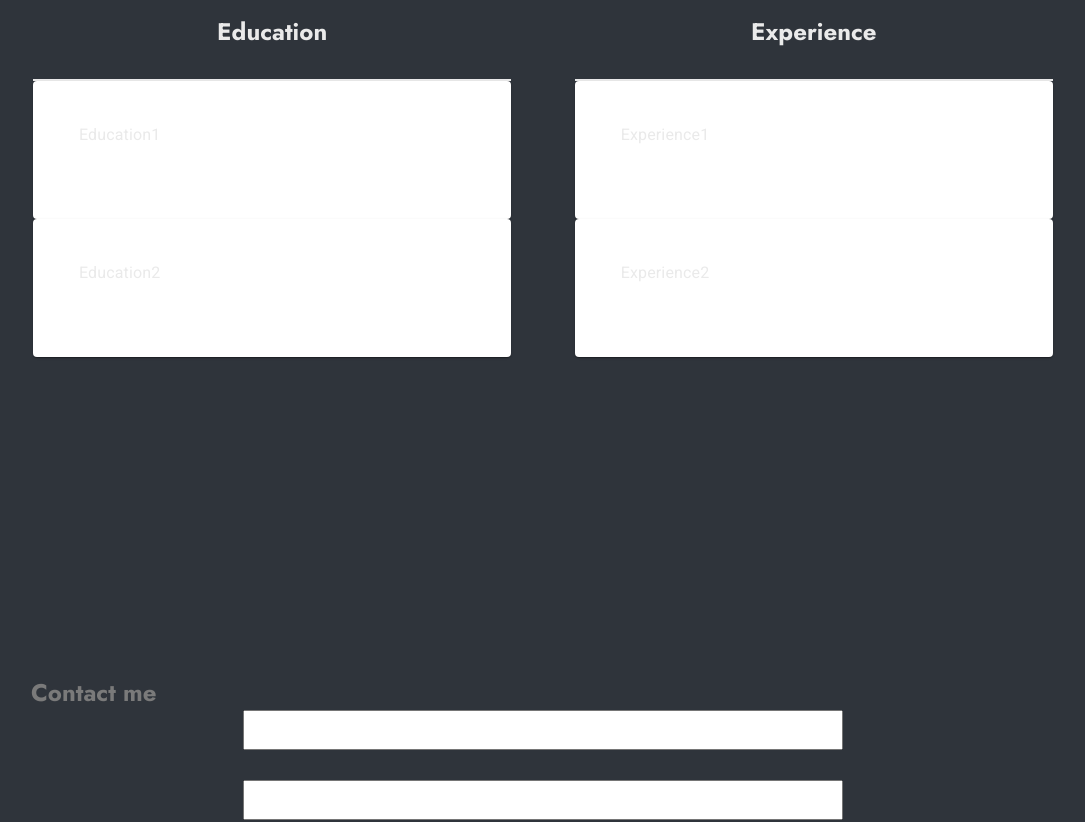
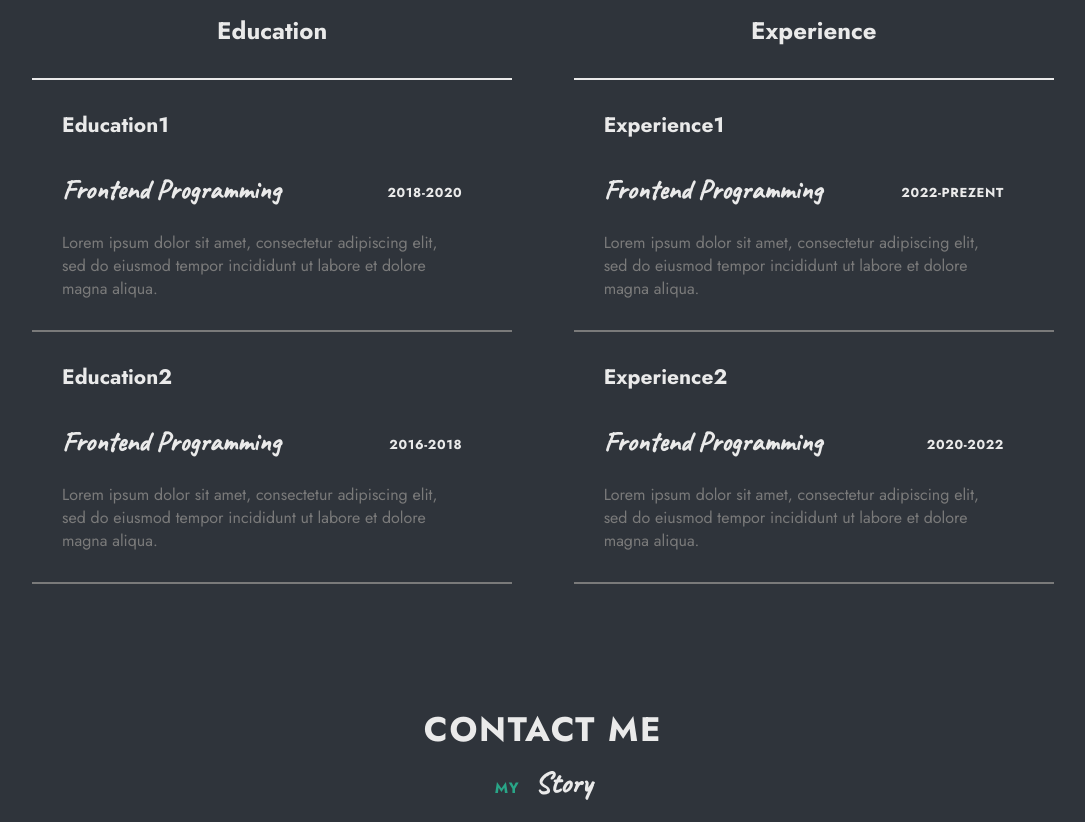
Before and after one commit to kudlatskaya/portfolio, a React (Create React App) app: page / in a window 1280 px wide. Shown: the part 3520-4342 px from the top of the page, without its empty margins (97-1182 px from the left). Built offline with nearby package versions, Linux system fonts and the light colour scheme.

Commit message:
resume styled

```diff
--- a/src/contacts/Contacts.tsx
+++ b/src/contacts/Contacts.tsx
@@ -1,11 +1,13 @@
 import s from './Contacts.module.scss'
 import c from '../common/styles/styles.module.scss'
+import Subtitle from "../components/subtitle/Subtitle";
 
 const Contacts = () => {
     return (
         <div className={s.contactsBlock}>
             <div className={c.container}>
-                <h2 className={c.title}>Contact me</h2>
+                <h2 className={c.sectionTitle}>Contact me</h2>
+                <Subtitle text={'MY '} primaryText={'Story'}/>
                 <div className={s.contactForm}>
                     <form  action="">
                         <input type="text"/>
--- a/src/resume/Resume.module.scss
+++ b/src/resume/Resume.module.scss
@@ -4,24 +4,22 @@
 .resumeBlock {
   min-height: 100vh;
   background: $bgColor;
-    color: $bgColor;
 }
 
 .resume {
   border: 1px solid $bgColor;
   display: flex;
   align-content: space-between;
+  align-items: flex-start;
 
-    @media (max-width : 860px) {
+  @media (max-width: 860px) {
     flex-wrap: wrap;
   }
 }
 
 .column {
   width: 47%;
-    border: 1px solid;
-
-    @media (max-width : 860px) {
+  @media (max-width: 860px) {
     width: 100%;
   }
 }
--- a/src/resume/Resume.tsx
+++ b/src/resume/Resume.tsx
@@ -1,7 +1,7 @@
 import s from './Resume.module.scss';
 import c from '../common/styles/styles.module.scss';
 import Subtitle from "../components/subtitle/Subtitle";
-import SimpleAccordion from "./place/SimpleAccordion";
+import Place from "./place/Place";
 
 const Resume = () => {
     let lorem = 'Lorem ipsum dolor sit amet, consectetur adipiscing elit, sed do eiusmod tempor incididunt ut labore et dolore magna aliqua.'
@@ -14,13 +14,13 @@ const Resume = () => {
                 <div className={`${s.resume} ${c.contentSpaceBetween}`}>
                     <div className={s.column}>
                         <h3 className={s.subTitle}>Education</h3>
-                        <SimpleAccordion company={'Education1'} position={'Frontend Programming'} years={'2018-2020'} description={lorem}/>
-                        <SimpleAccordion company={'Education2'} position={'Frontend Programming'} years={'2016-2018'} description={lorem}/>
+                        <Place name={'Education1'} position={'Frontend Programming'} years={'2018-2020'} description={lorem}/>
+                        <Place name={'Education2'} position={'Frontend Programming'} years={'2016-2018'} description={lorem}/>
                     </div>
                     <div className={s.column}>
                         <h3 className={s.subTitle}>Experience</h3>
-                        <SimpleAccordion company={'Experience1'} position={'Frontend Programming'} years={'2022-PREZENT'} description={lorem}/>
-                        <SimpleAccordion company={'Experience2'} position={'Frontend Programming'} years={'2020-2022'} description={lorem}/>
+                        <Place name={'Experience1'} position={'Frontend Programming'} years={'2022-PREZENT'} description={lorem}/>
+                        <Place name={'Experience2'} position={'Frontend Programming'} years={'2020-2022'} description={lorem}/>
                     </div>
                 </div>
             </div>
--- /dev/null
+++ b/src/resume/place/Place.module.scss
@@ -0,0 +1,48 @@
+@import "../../common/styles/variables";
+@import "../../common/styles/mixins";
+
+.place {
+  color: $titleColor;
+  background-color: $bgColor;
+  box-shadow: none;
+  border-bottom: 2px solid $textColor;
+
+}
+
+.content {
+  //background-color: $bgColor;
+  padding: 30px;
+  margin: 0;
+}
+
+.placeName {
+  font-size: 21px;
+  text-align: left;
+  margin: 0;
+  padding: 30px;
+}
+
+.history {
+  display: flex;
+  justify-content: space-between;
+  padding: 0 50px 0 30px;
+}
+
+.position {
+  & strong {
+    line-height: 40px;
+    font-size: 28px;
+    margin-left: 0;
+  }
+}
+
+.years {
+  line-height: 46px;
+  @include title(13px, left);
+}
+
+.description {
+  text-align: left;
+  color: $textColor;
+  padding: 15px 50px 30px  30px;
+}
--- /dev/null
+++ b/src/resume/place/Place.tsx
@@ -0,0 +1,21 @@
+import s from './Place.module.scss'
+
+type PlacePropsType = {
+    name: string,
+    position: string,
+    years: string,
+    description: string
+}
+
+export default function Place({name, position, years, description}: PlacePropsType) {
+return (
+    <div className={s.place}>
+        <h4 className={s.placeName}>{name}</h4>
+        <div className={s.history}>
+            <span className={s.position}><strong>{position}</strong></span>
+            <span className={s.years}>{years}</span>
+        </div>
+        <p className={s.description}>{description}</p>
+    </div>
+);
+}
--- a/src/resume/place/SimpleAccordion.module.scss
+++ /dev/null
@@ -1,30 +0,0 @@
-@import "../../common/styles/variables";
-
-.place {
-  color: $titleColor;
-  padding: 30px;
-}
-
-.placeName {
-  font-size: 21px;
-  color: #eaeaea;
-  text-align: left;
-  padding-bottom: 30px;
-}
-
-.history {
-  display: flex;
-  justify-content: space-between;
-}
-
-.position {
-
-}
-
-.years {
-
-}
-
-.description {
-  text-align: left;
-}
--- a/src/resume/place/SimpleAccordion.tsx
+++ /dev/null
@@ -1,37 +0,0 @@
-import Accordion from '@mui/material/Accordion';
-import AccordionSummary from '@mui/material/AccordionSummary';
-import AccordionDetails from '@mui/material/AccordionDetails';
-import Typography from '@mui/material/Typography';
-// import ExpandMoreIcon from '@mui/icons-material';
-import s from './SimpleAccordion.module.scss'
-
-type PlacePropsType = {
-    company: string,
-    position: string,
-    years: string,
-    description: string
-}
-
-export default function SimpleAccordion({company, position, years, description}: PlacePropsType) {
-    return (
-        <div>
-            <Accordion className={s.place}>
-                <AccordionSummary
-                    // expandIcon={<ExpandMoreIcon />}
-                    aria-controls="panel2a-content"
-                    id="panel2a-header"
-                >
-                    <Typography className={s.placeName}>{company}</Typography>
-                </AccordionSummary>
-                <AccordionDetails className={s.history}>
-                    <span className={s.position}><strong>{position}</strong></span>
-                    <span className={s.years}>{years}</span>
-                    <Typography className={s.description}>
-                        {description}
-                    </Typography>
-                </AccordionDetails>
-            </Accordion>
-
-        </div>
-    );
-}
```
Lines whose indentation alone changed are shown as unchanged.
